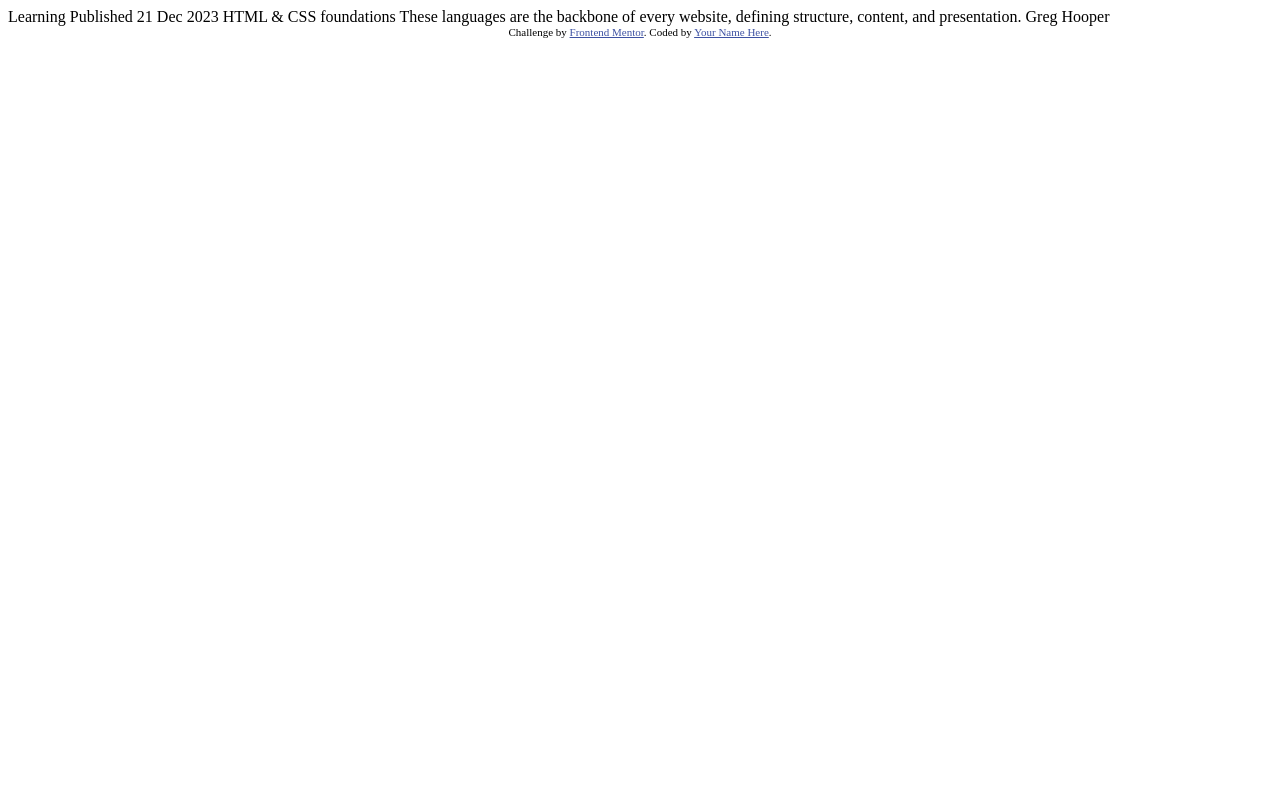
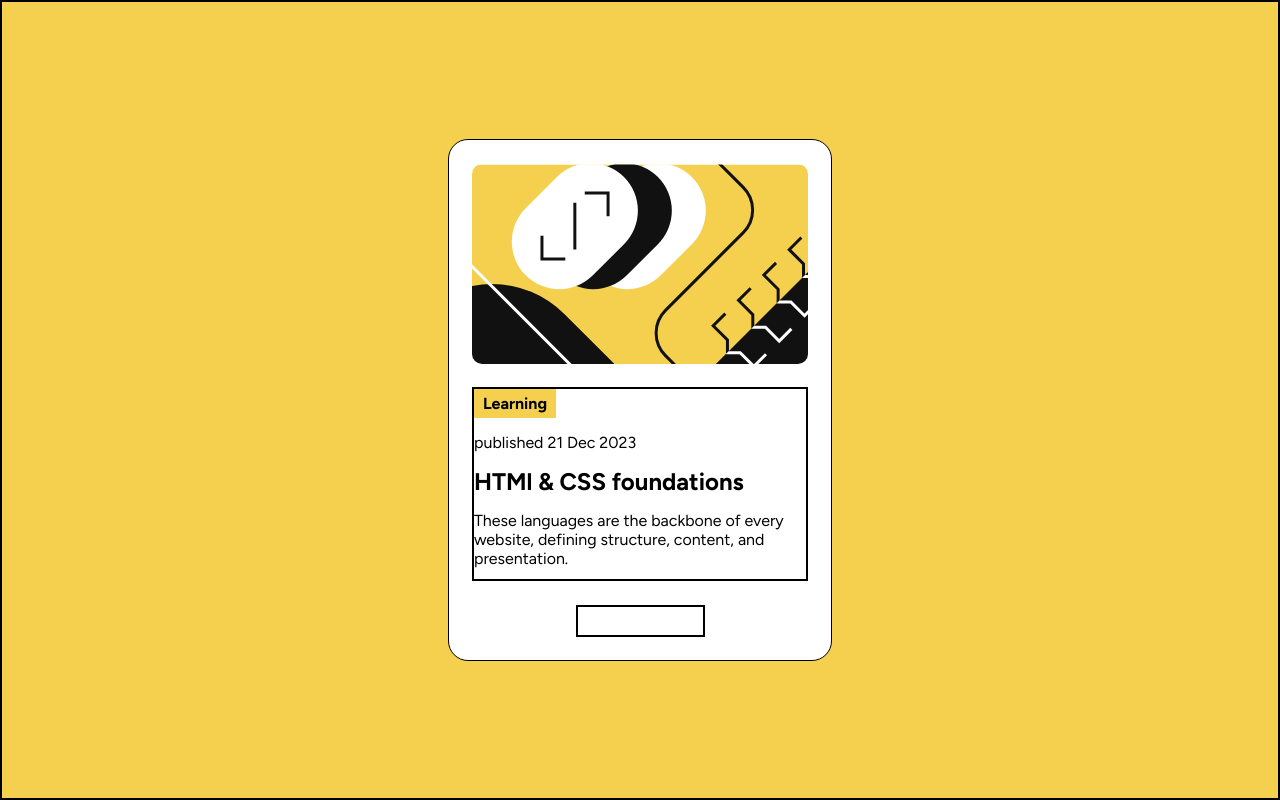
Before and after one commit to Mateoyy/blog-preview-card-main, a plain HTML site: page index.html in a window 1280 px wide. Drawn offline with Linux system fonts and the light colour scheme.

Commit message:
add style.css and cart to index.html

```diff
--- a/index.html
+++ b/index.html
@@ -1,34 +1,48 @@
 <!DOCTYPE html>
 <html lang="en">
+
 <head>
   <meta charset="UTF-8">
-  <meta name="viewport" content="width=device-width, initial-scale=1.0"> <!-- displays site properly based on user's device -->
+  <meta name="viewport" content="width=device-width, initial-scale=1.0">
+  <!-- displays site properly based on user's device -->
 
   <link rel="icon" type="image/png" sizes="32x32" href="./assets/images/favicon-32x32.png">
+  <link rel="preconnect" href="https://fonts.googleapis.com">
+  <link rel="preconnect" href="https://fonts.gstatic.com" crossorigin>
+  <link href="https://fonts.googleapis.com/css2?family=Figtree:ital,wght@0,300..900;1,300..900&display=swap"
+    rel="stylesheet">
+  <title>Frontend Mentor | Blog preview card</title>
+  <link rel="stylesheet" href="style.css">
 
-  <title>Frontend Mentor | Blog preview card</title>
-
-  <!-- Feel free to remove these styles or customise in your own stylesheet 👍 -->
-  <style>
+  <!-- <style>
     .attribution { font-size: 11px; text-align: center; }
     .attribution a { color: hsl(228, 45%, 44%); }
-  </style>
+  </style> -->
 </head>
+
 <body>
 
-  Learning
+  <div class="container">
 
-  Published 21 Dec 2023
+    <div class="card">
+      <div class="photo"></div>
+      <div class="text">
 
-  HTML & CSS foundations
+        <section>
+          <div class="learning">Learning</div>
+          <div class="data">
+            <p>published 21 Dec 2023</p>
+          </div>
+          <h1>HTMl & CSS foundations</h1>
+          <p>These languages are the backbone of every website, defining structure, content, and presentation.</p>
+        </section>
+      </div>
+      <div class="creator"></div>
+    </div>
 
-  These languages are the backbone of every website, defining structure, content, and presentation.
+  </div>
 
-  Greg Hooper
 
-  <div class="attribution">
-    Challenge by <a href="https://www.frontendmentor.io?ref=challenge" target="_blank">Frontend Mentor</a>.
-    Coded by <a href="#">Your Name Here</a>.
-  </div>
 </body>
+
 </html>
--- /dev/null
+++ b/style.css
@@ -0,0 +1,73 @@
+* {
+	margin: 0;
+	padding: 0;
+	box-sizing: border-box;
+}
+
+body {
+	background-color: #f4d04e;
+	font-family: 'Figtree', sans-serif;
+}
+
+.container {
+	/* width: 100vh; */
+	height: 100vh;
+	display: flex;
+	justify-content: center;
+	align-items: center;
+	border: 2px solid black;
+}
+
+.card {
+	display: flex;
+	justify-content: space-evenly;
+	align-items: center;
+	flex-direction: column;
+	height: 522px;
+	width: 384px;
+    border-radius: 20px;
+	border: 1px solid black;
+	background-color: #fff;
+}
+
+.photo {
+	height: 200px;
+	width: 336px;
+	background-image: url(./assets/images/illustration-article.svg);
+	border-radius: 10px;
+}
+
+.text {
+	display: flex;
+	justify-content: space-between;
+	align-items: center;
+	flex-direction: column;
+	width: 336px;
+	height: 194px;
+	border: 2px solid black;
+}
+
+.text .learning {
+	width: 82px;
+	height: 29px;
+	padding: 5px;
+	text-align: center;
+	font-weight: bold;
+	background-color: #f4d04e;
+	margin-bottom: 15px;
+}
+
+.text .data {
+	margin-bottom: 15px;
+}
+
+.text h1 {
+	margin-bottom: 15px;
+}
+
+
+.creator {
+	width: 129px;
+	height: 32px;
+	border: 2px solid black;
+}
```
